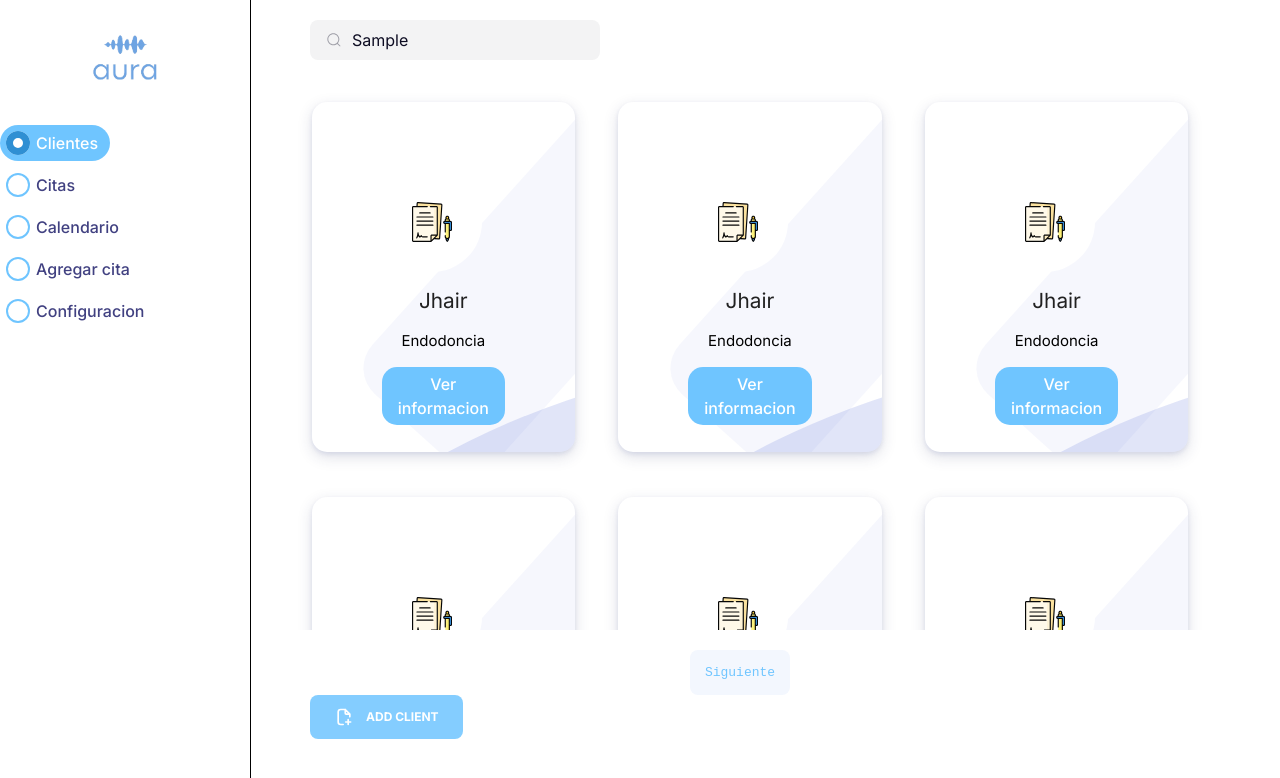
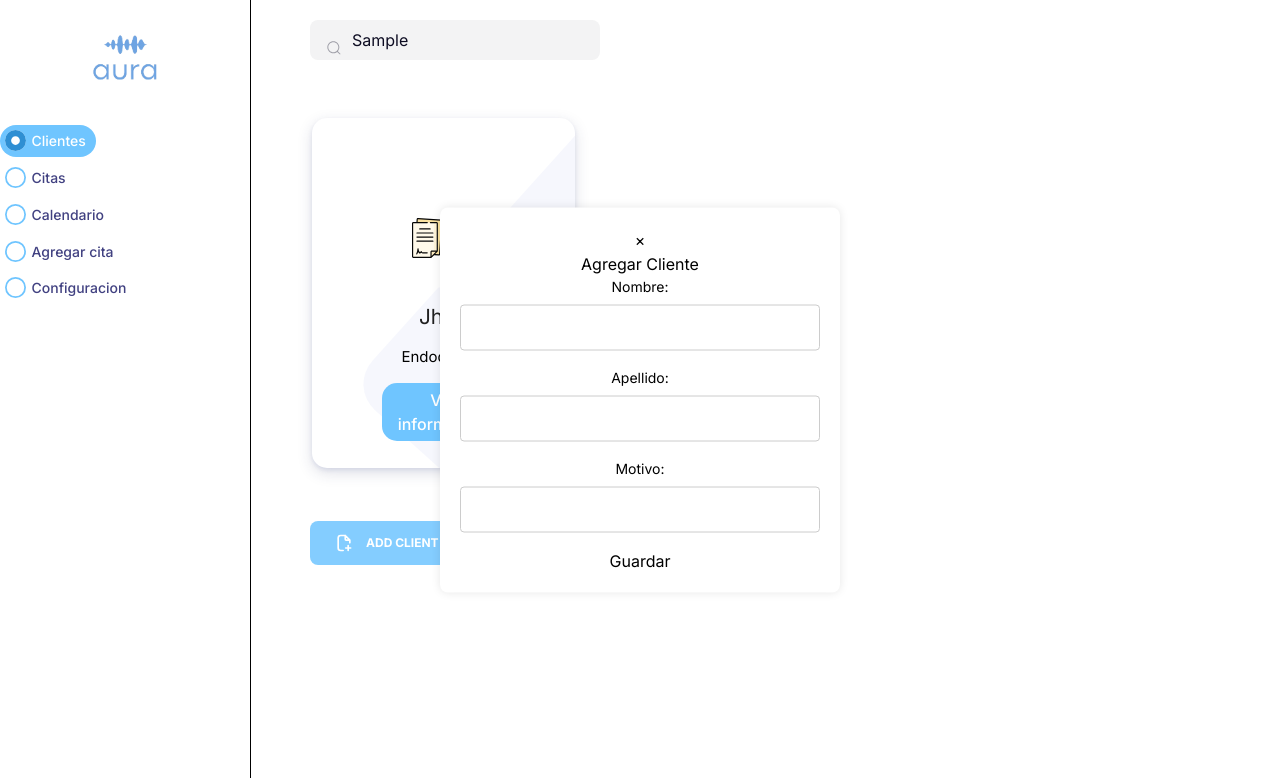
Before and after one commit to SwordGenius/proyecto_aura_front, a Next.js app: page /homePageLink in a window 1280 px wide. Both pictures are taken after typing "Sample" into the empty fields and a click on the button "ADD CLIENT". Shown: the top 778 px of the page. Built offline with nearby package versions, Linux system fonts and the light colour scheme.

Commit message:
ventana flotante del componente Cliente.js terminada

```diff
--- a/src/app/components/Cliente.js
+++ b/src/app/components/Cliente.js
@@ -6,11 +6,34 @@ import { useRouter } from "next/navigation";
 const Cliente = () => {
     const navigate = useRouter();
     const [currentCardIndex, setCurrentCardIndex] = useState(0);
+    const [isModalOpen, setIsModalOpen] = useState(false); // Estado para la visibilidad del modal
     const cardsPerPage = 6;
+
+    const [clientInfo, setClientInfo] = useState({ //variables donde se guardan los nuevos clientes
+        name: "",
+        lastName: "",
+        reason: "",
+    });
 
 
     function addClient() {
-        alert("cliente agregado");
+        setIsModalOpen(true);
+    }
+
+    function closeModal() {
+        // Cerrar el modal y restablecer clientInfo
+        setIsModalOpen(false);
+        setClientInfo({
+            name: "",
+            lastName: "",
+            reason: "",
+        });
+    }
+
+    function saveClient() {
+        // Realizar acciones con clientInfo
+        alert("Cliente agregado");
+        closeModal();
     }
 
     function viewClient() {
@@ -31,34 +54,6 @@ const Cliente = () => {
         {
 
             name: "Jhair",
-            info:
-                "Endodoncia",
-        },{
-            name: "Jhair",
-            info:
-                "Endodoncia",
-        },{
-            name: "Jhair",
-            info:
-                "Endodoncia",
-        },{
-            name: "Jhair",
-            info:
-                "Endodoncia",
-        },{
-            name: "Jhair",
-            info:
-                "Endodoncia",
-        },{
-            name: "Jhair",
-            info:
-                "Endodoncia",
-        },{
-            name: "jhaur",
-            info:
-                "Endodoncia",
-        }, {
-            name: "jhaur",
             info:
                 "Endodoncia",
         },
@@ -180,6 +175,52 @@ const Cliente = () => {
                     ADD CLIENT
                 </button>
             </div>
+
+
+            {isModalOpen && (
+                <div className="modal">
+                    <div className="modal-content">
+                        <span className="close" onClick={closeModal}>
+                            &times;
+                        </span>
+                        <h2>Agregar Cliente</h2>
+                        <label>Nombre:</label>
+                        <input
+                            type="text"
+                            value={clientInfo.name}
+                            onChange={(e) =>
+                                setClientInfo({
+                                    ...clientInfo,
+                                    name: e.target.value,
+                                })
+                            }
+                        />
+                        <label>Apellido:</label>
+                        <input
+                            type="text"
+                            value={clientInfo.lastName}
+                            onChange={(e) =>
+                                setClientInfo({
+                                    ...clientInfo,
+                                    lastName: e.target.value,
+                                })
+                            }
+                        />
+                        <label>Motivo:</label>
+                        <input
+                            type="text"
+                            value={clientInfo.reason}
+                            onChange={(e) =>
+                                setClientInfo({
+                                    ...clientInfo,
+                                    reason: e.target.value,
+                                })
+                            }
+                        />
+                        <button onClick={saveClient}>Guardar</button>
+                    </div>
+                </div>
+            )}
         </div>
     );
 };
--- a/src/styles/StylesCliente.css
+++ b/src/styles/StylesCliente.css
@@ -340,3 +340,39 @@
 .container-pacientes, .container-cards {
     width: 100%;
 }
+
+
+
+
+/*css de la ventana flotante*/
+
+.modal-content {
+    background: #fff;
+    padding: 20px;
+    border-radius: 8px;
+    box-shadow: 0 0 10px rgba(0, 0, 0, 0.1);
+    max-width: 400px;
+    width: 100%;
+    text-align: center;
+    z-index: 1001;
+    position: absolute;
+    top: 50%;
+    left: 50%;
+    transform: translate(-50%, -50%);
+}
+
+/* Estilos para los campos de entrada y etiquetas */
+label {
+    display: block;
+    margin-bottom: 8px;
+    font-size: 14px;
+}
+
+input {
+    width: 100%;
+    padding: 10px;
+    margin-bottom: 16px;
+    border: 1px solid #ccc;
+    border-radius: 4px;
+    box-sizing: border-box;
+}
```
